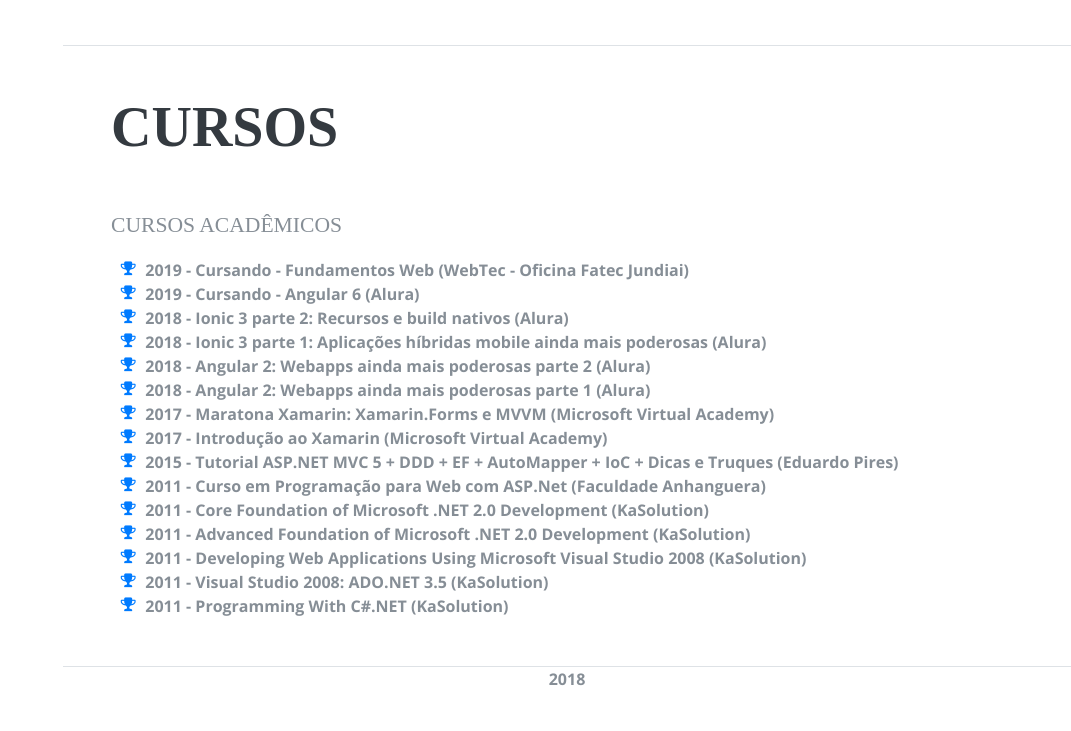
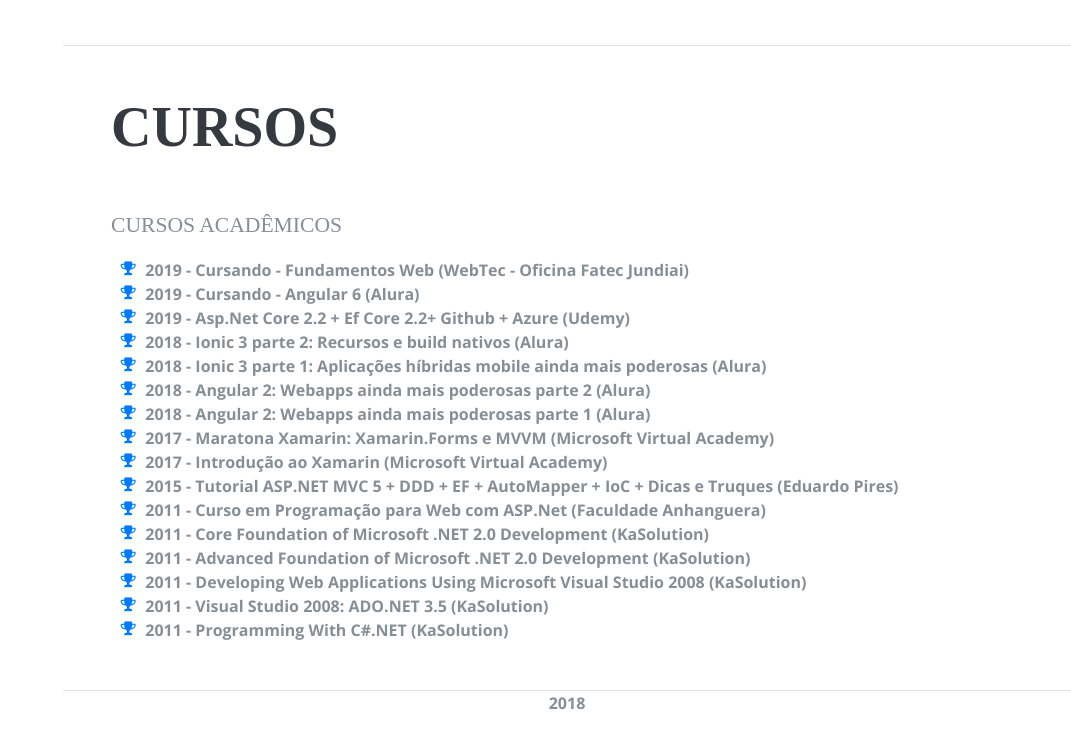
Before and after one commit to andretiagoss/Curriculo, a plain HTML site: page index.html in a window 1280 px wide. Shown: the part 3798-4529 px from the top of the page, without its empty margins (209-1280 px from the left). Before the commit the page ends 4505 px from the top, so only its background shows below. Drawn offline with nearby package versions, Linux system fonts and the light colour scheme; a web font is replaced by a local one.

Commit message:
inclusão de curso realizado em 2019

```diff
--- a/index.html
+++ b/index.html
@@ -385,6 +385,11 @@
             2019 - Cursando - Angular 6 (Alura)
           </li>
 
+		  <li>
+            <i class="fa-li fa fa-trophy text-warning"></i>
+            2019 - Asp.Net Core 2.2 + Ef Core 2.2+ Github + Azure (Udemy)
+          </li>
+
           <li>
             <i class="fa-li fa fa-trophy text-warning"></i>
             2018 - Ionic 3 parte 2: Recursos e build nativos (Alura)
```
